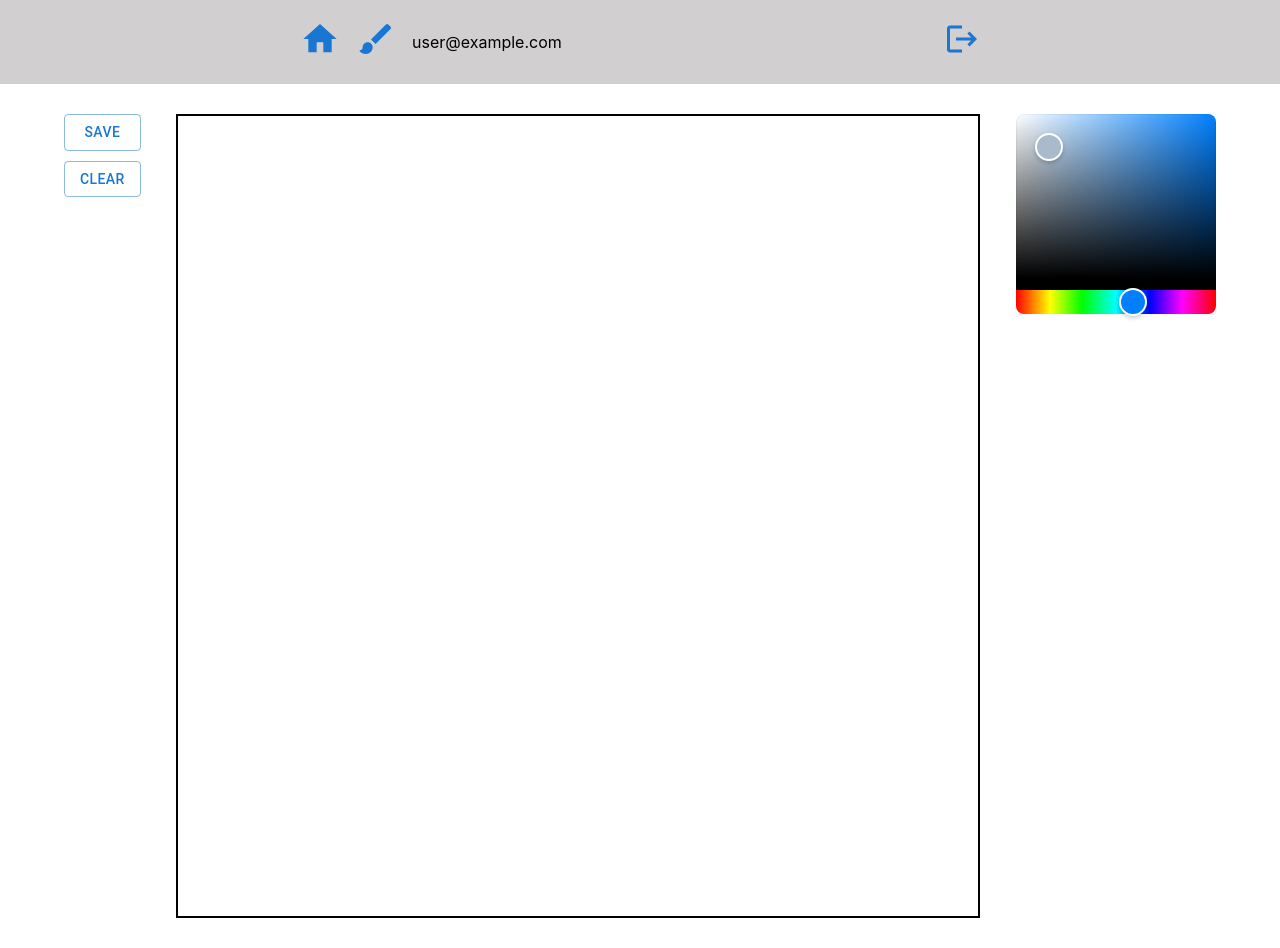
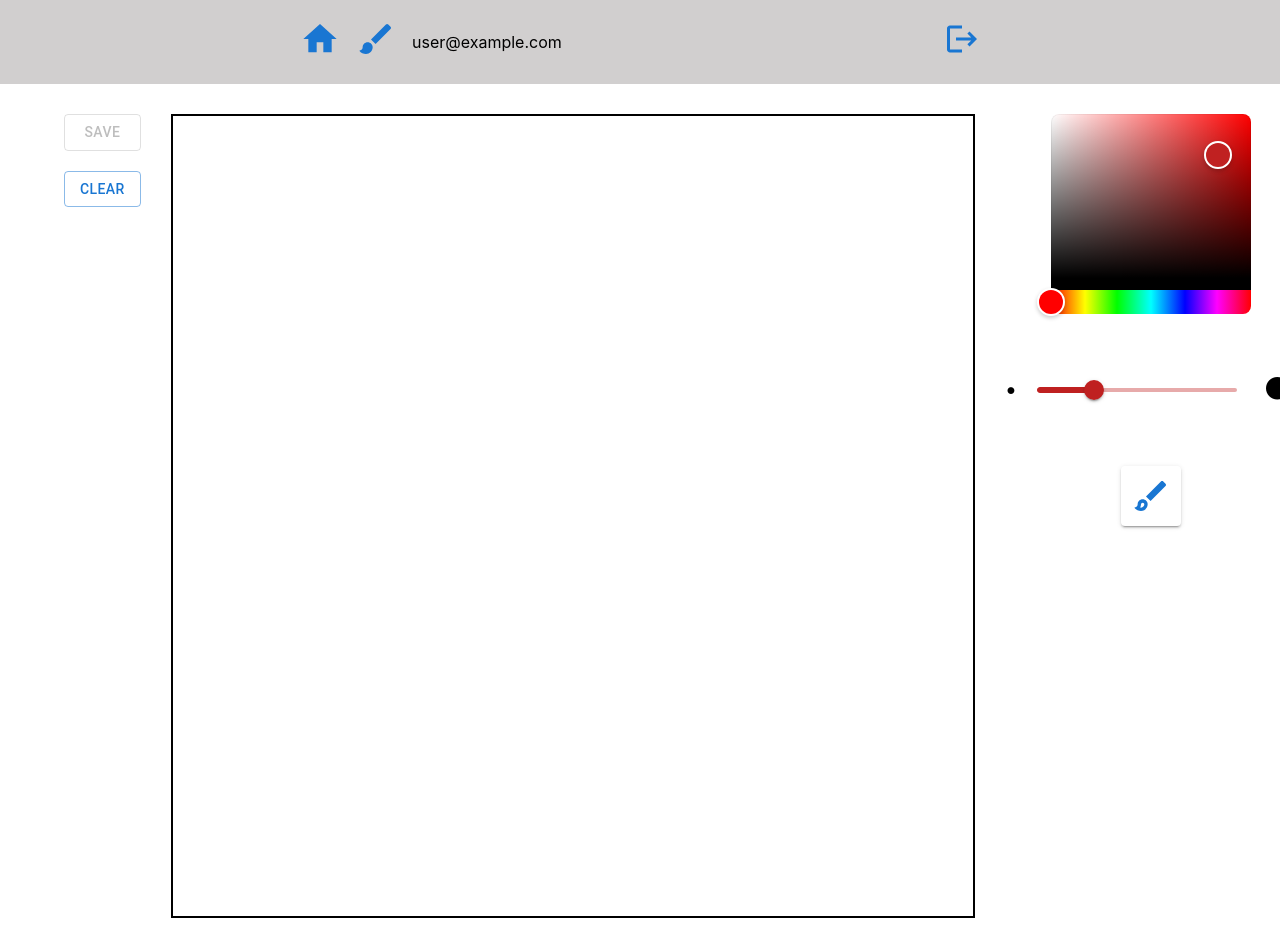
Before and after one commit to savelievamareena/mini-paint, a React (Vite) app: page /paint in a window 1280 px wide. Built offline with nearby package versions, Linux system fonts and the light colour scheme; no server answers; sample sign-in values are in the browser's storage.

Commit message:
feature: add line width slider

```diff
--- a/src/modules/Canvas.tsx
+++ b/src/modules/Canvas.tsx
@@ -3,18 +3,38 @@ import React, { useEffect, useRef, useState } from "react";
 import { ref } from "firebase/storage";
 import { doc, setDoc } from "firebase/firestore";
 import { storage, uploadBytes, db } from "../../firebase.ts";
-import { Box, Button } from "@mui/material";
+import { Box, Button, Slider } from "@mui/material";
+// import CropSquare from "@mui/icons-material/CropSquare";
+import BrushOutlinedIcon from "@mui/icons-material/BrushOutlined";
+// import ArrowOutwardIcon from "@mui/icons-material/ArrowOutward";
+// import ChangeHistoryRoundedIcon from "@mui/icons-material/ChangeHistoryRounded";
 import Container from "@mui/material/Container";
 import { toast } from "react-toastify";
 import { useAuth } from "../context/AuthContext.tsx";
 
+type DrawMode = "regular" | "line" | "square";
+
+const boxStyleColumn = {
+    display: "flex",
+    flexDirection: "column",
+    gap: "20px",
+};
+
+const boxStyleRow = {
+    display: "flex",
+    flexDirection: "row",
+    gap: "20px",
+    alignItems: "center",
+    justifyContent: "center",
+};
+
 export const Canvas = () => {
     const { currentUser } = useAuth();
 
-    const [color, setColor] = useState("#aabbcc");
-    const [imageSaved, setImageSaved] = useState(false);
-    // const [lineCap, setLineCap] = useState<CanvasLineCap>("round");
-    // const [lineWidth, setLineWidth] = useState(3);
+    const [color, setColor] = useState("#BF2020");
+    const [imageSaved, setImageSaved] = useState(true);
+    const [drawMode, setDrawMode] = useState<DrawMode>("regular");
+    const [lineWidth, setLineWidth] = useState(15);
     const [isDrawing, setIsDrawing] = useState(false);
 
     const canvasRef = useRef<HTMLCanvasElement | null>(null);
@@ -27,11 +47,20 @@ export const Canvas = () => {
             if (context) {
                 context.lineCap = "round";
                 context.strokeStyle = color;
-                context.lineWidth = 3;
+                context.lineWidth = lineWidth;
                 contextRef.current = context;
             }
         }
-    }, [color]);
+    }, [color, lineWidth]);
+
+    const handleSliderChange = (_: React.SyntheticEvent | Event, newValue: number | number[]) => {
+        if (typeof newValue === "number") {
+            setLineWidth(newValue);
+        }
+    };
+
+    // const startXRef = useRef<number>(0);
+    // const startYRef = useRef<number>(0);
 
     function startDrawing(event: React.MouseEvent<HTMLCanvasElement>) {
         setImageSaved(false);
@@ -41,8 +70,9 @@ export const Canvas = () => {
             contextRef.current.moveTo(offsetX, offsetY);
             contextRef.current.lineTo(offsetX, offsetY);
             contextRef.current.stroke();
+            // startXRef.current = offsetX;
+            // startYRef.current = offsetY;
             setIsDrawing(true);
-            console.log("Mouse down");
             event.nativeEvent.preventDefault();
         }
     }
@@ -51,11 +81,47 @@ export const Canvas = () => {
         if (!isDrawing) return;
 
         const { offsetX, offsetY } = event.nativeEvent;
+
         if (contextRef && contextRef.current) {
-            contextRef.current.lineTo(offsetX, offsetY);
-            contextRef.current.stroke();
+            switch (drawMode) {
+                case "regular":
+                    contextRef.current.lineTo(offsetX, offsetY);
+                    contextRef.current.stroke();
+                    break;
+                // case "line":
+                //     if (canvasRef && canvasRef.current) {
+                //         contextRef.current.clearRect(
+                //             0,
+                //             0,
+                //             canvasRef.current.width,
+                //             canvasRef.current.height,
+                //         );
+                //         contextRef.current.beginPath();
+                //         contextRef.current.moveTo(startXRef, startYRef);
+                //         contextRef.current.lineTo(offsetX, offsetY);
+                //         contextRef.current.stroke();
+                //     }
+                //     break;
+                // case "square":
+                //     if (canvasRef && canvasRef.current) {
+                //         contextRef.current.clearRect(
+                //             0,
+                //             0,
+                //             canvasRef.current.width,
+                //             canvasRef.current.height,
+                //         );
+                //         contextRef.current.beginPath();
+                //         contextRef.current.rect(
+                //             startXRef,
+                //             startYRef,
+                //             offsetX - startXRef,
+                //             offsetY - startYRef,
+                //         );
+                //         contextRef.current.stroke();
+                //     }
+                //     break;
+            }
             event.nativeEvent.preventDefault();
-            console.log("Drawing");
         }
     }
 
@@ -63,22 +129,27 @@ export const Canvas = () => {
         if (contextRef && contextRef.current) {
             contextRef.current.closePath();
             setIsDrawing(false);
-            console.log("Mouse up");
         }
     }
 
     function clearCanvas() {
+        setImageSaved(false);
         const canvas = canvasRef.current;
         if (canvas) {
             const context = canvas.getContext("2d");
             if (context) {
                 context.clearRect(0, 0, canvas.width, canvas.height);
-                setImageSaved(false);
+                setImageSaved(true);
             }
         }
     }
 
+    function handleModeClick(mode: DrawMode) {
+        setDrawMode(mode);
+    }
+
     function saveCanvas() {
+        setImageSaved(true);
         if (canvasRef && !imageSaved) {
             const canvas = canvasRef.current;
             if (!canvas) return;
@@ -102,16 +173,17 @@ export const Canvas = () => {
 
                         setDoc(doc(db, "pics", uuid), dbRecord)
                             .then(() => {
-                                setImageSaved(true);
                                 URL.revokeObjectURL(imageUrl);
                                 toast.success("Image uploaded to DB!");
                             })
                             .catch(() => {
                                 toast.error("Upload to the DB failed!");
+                                setImageSaved(false);
                             });
                     })
                     .catch(() => {
                         toast.error("Upload to the storage failed!");
+                        setImageSaved(false);
                     });
             });
         }
@@ -127,13 +199,7 @@ export const Canvas = () => {
                 gap: "30px",
             }}
         >
-            <Box
-                sx={{
-                    display: "flex",
-                    flexDirection: "column",
-                    gap: "10px",
-                }}
-            >
+            <Box sx={boxStyleColumn}>
                 <Button variant={"outlined"} onClick={saveCanvas} disabled={imageSaved}>
                     Save
                 </Button>
@@ -152,7 +218,68 @@ export const Canvas = () => {
                 onMouseMove={draw}
                 onMouseUp={endDrawing}
             ></canvas>
-            <HexColorPicker color={color} onChange={setColor} />
+            <Box sx={{ ...boxStyleColumn, gap: "40px", alignItems: "center" }}>
+                <HexColorPicker color={color} onChange={setColor} />
+                <Box sx={{ ...boxStyleRow, alignItems: "center" }}>
+                    <Box sx={{ lineHeight: "1", fontSize: "22px", transform: "translateY(-5%)" }}>
+                        <span>&#8226;</span>
+                    </Box>
+                    <Slider
+                        defaultValue={lineWidth}
+                        value={lineWidth}
+                        valueLabelDisplay='auto'
+                        onChange={handleSliderChange}
+                        min={1}
+                        max={50}
+                        sx={{
+                            width: 200,
+                            color: color,
+                        }}
+                    />
+                    <Box sx={{ lineHeight: "1", fontSize: "72px", transform: "translateY(-10%)" }}>
+                        <span>&#8226;</span>
+                    </Box>
+                </Box>
+                <Box
+                    sx={{
+                        boxShadow: 2,
+                        p: "10px",
+                        display: "flex",
+                        flexDirection: "column",
+                        borderRadius: "4px",
+                        gap: "10px",
+                    }}
+                >
+                    <BrushOutlinedIcon
+                        color='primary'
+                        sx={{ fontSize: 40, cursor: "pointer" }}
+                        onClick={() => {
+                            handleModeClick("regular");
+                        }}
+                    />
+                    {/*<ArrowOutwardIcon*/}
+                    {/*    color='primary'*/}
+                    {/*    sx={{ fontSize: 40, cursor: "pointer" }}*/}
+                    {/*    onCLick={() => {*/}
+                    {/*        handleModeClick("line");*/}
+                    {/*    }}*/}
+                    {/*/>*/}
+                    {/*<CropSquare*/}
+                    {/*    color='primary'*/}
+                    {/*    sx={{ fontSize: 40, cursor: "pointer" }}*/}
+                    {/*    onCLick={() => {*/}
+                    {/*        handleModeClick("square");*/}
+                    {/*    }}*/}
+                    {/*/>*/}
+                    {/*<ChangeHistoryRoundedIcon*/}
+                    {/*    color='primary'*/}
+                    {/*    sx={{ fontSize: 40, cursor: "pointer" }}*/}
+                    {/*    onCLick={() => {*/}
+                    {/*        handleModeCLick("triangle");*/}
+                    {/*    }}*/}
+                    {/*/>*/}
+                </Box>
+            </Box>
         </Container>
     );
 };
```
